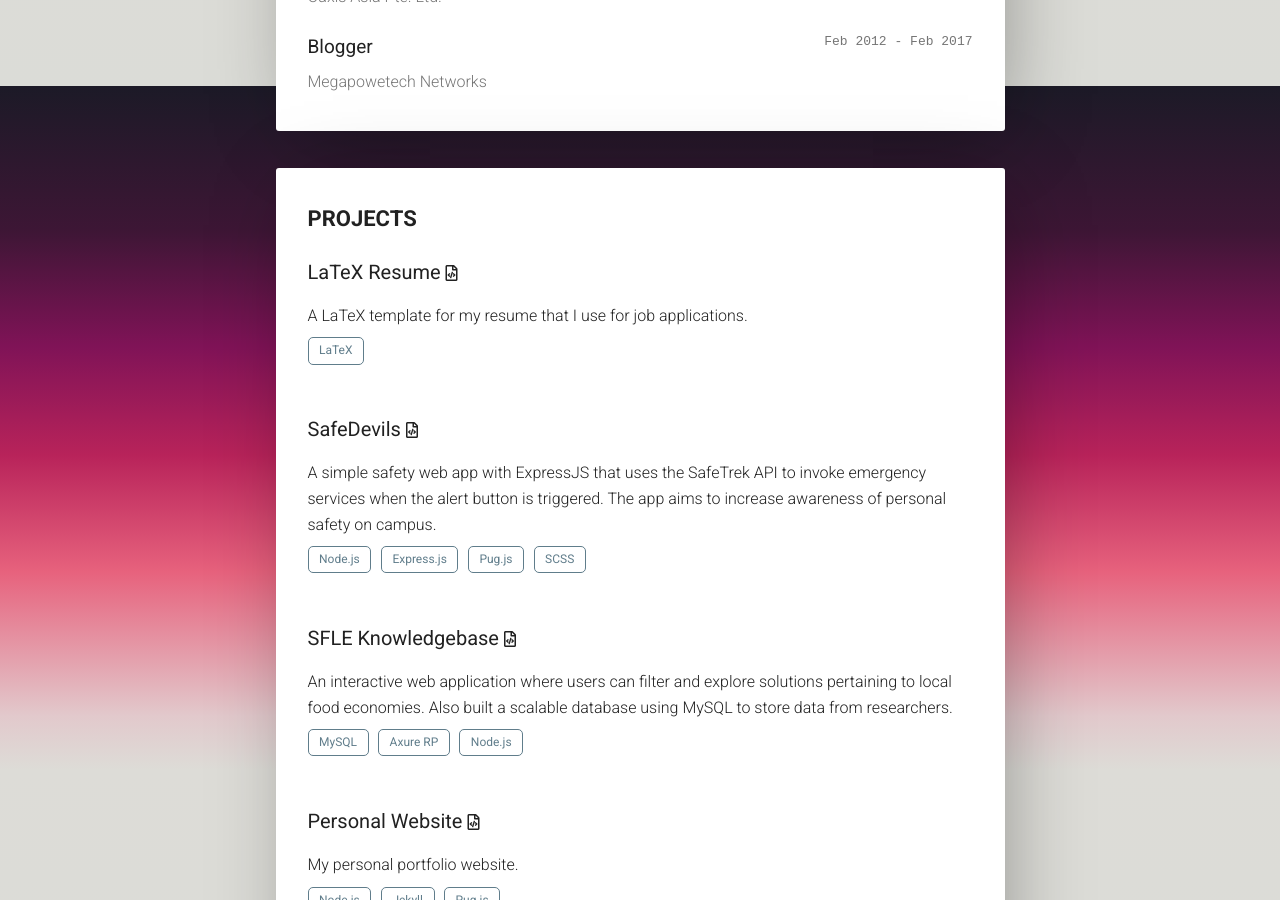
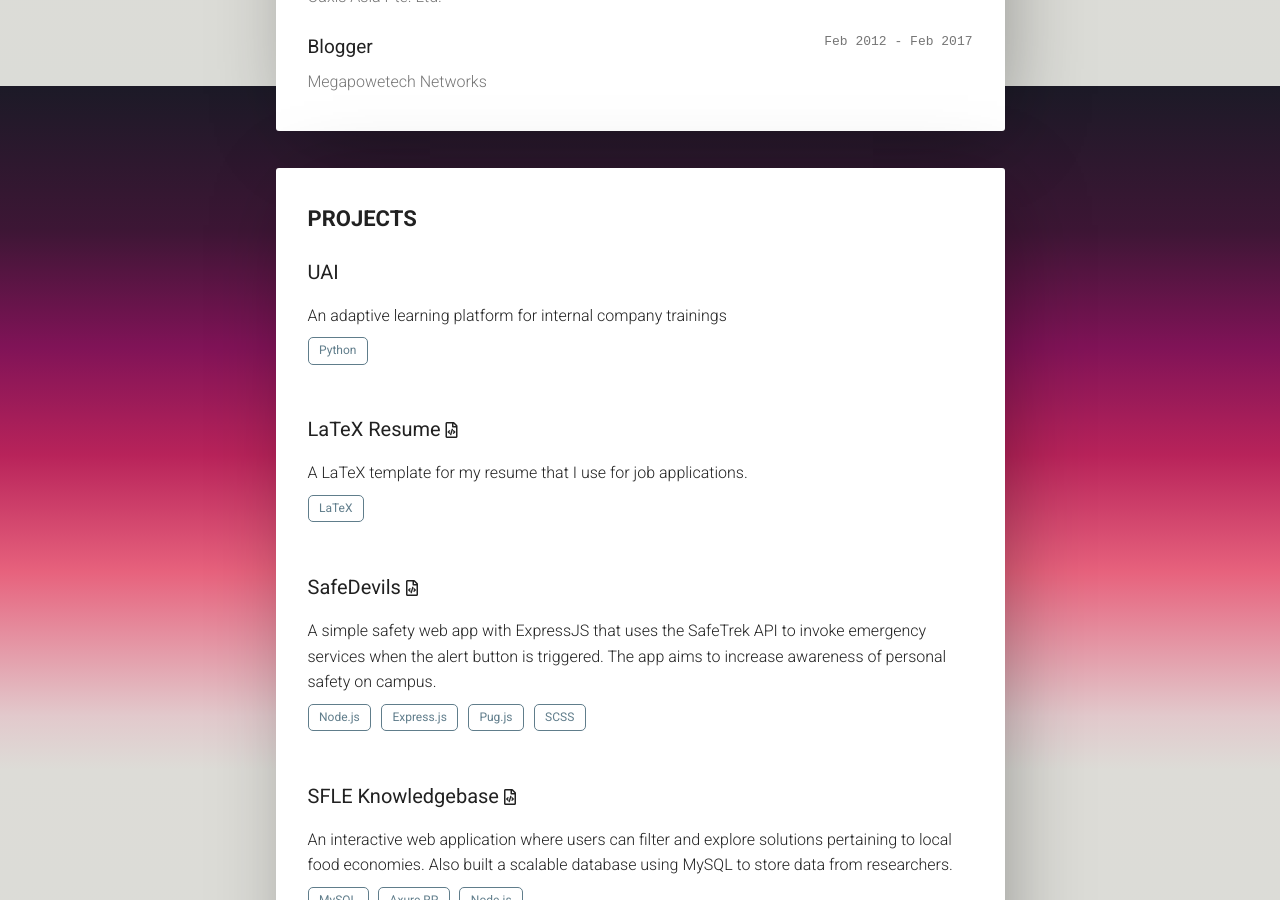
Before and after one commit to dickwyn/v2, a Jekyll site: the page built from index.html, in a window 1280 px wide and 900 px high, scrolled down 2614 px. Built offline with Jekyll 4.4.1, drawn with Linux system fonts in a browser that asks for light colours; nearby versions of some CDN libraries; Markdown is read by kramdown in place of the engine named in the settings; comment, search, counter and statistics services are not loaded.

Commit message:
updated social and project

```diff
--- a/_data/projects.yml
+++ b/_data/projects.yml
@@ -1,3 +1,11 @@
+- name: UAI
+  description: An adaptive learning platform for internal company trainings
+  url:
+  repo:
+  tech:
+    - item: Python
+  class:
+
 - name: LaTeX Resume
   description: A LaTeX template for my resume that I use for job applications.
   url: https://github.com/dickwyn/resume
--- a/_data/social.yml
+++ b/_data/social.yml
@@ -19,7 +19,7 @@
   fa: fab fa-linkedin-in
 
 - name: Twitter
-  url: https://www.twitter.com/dickwyn
+  url: https://www.twitter.com/dickwyn9
   class: twitter
   fa: fab fa-twitter
 
```
